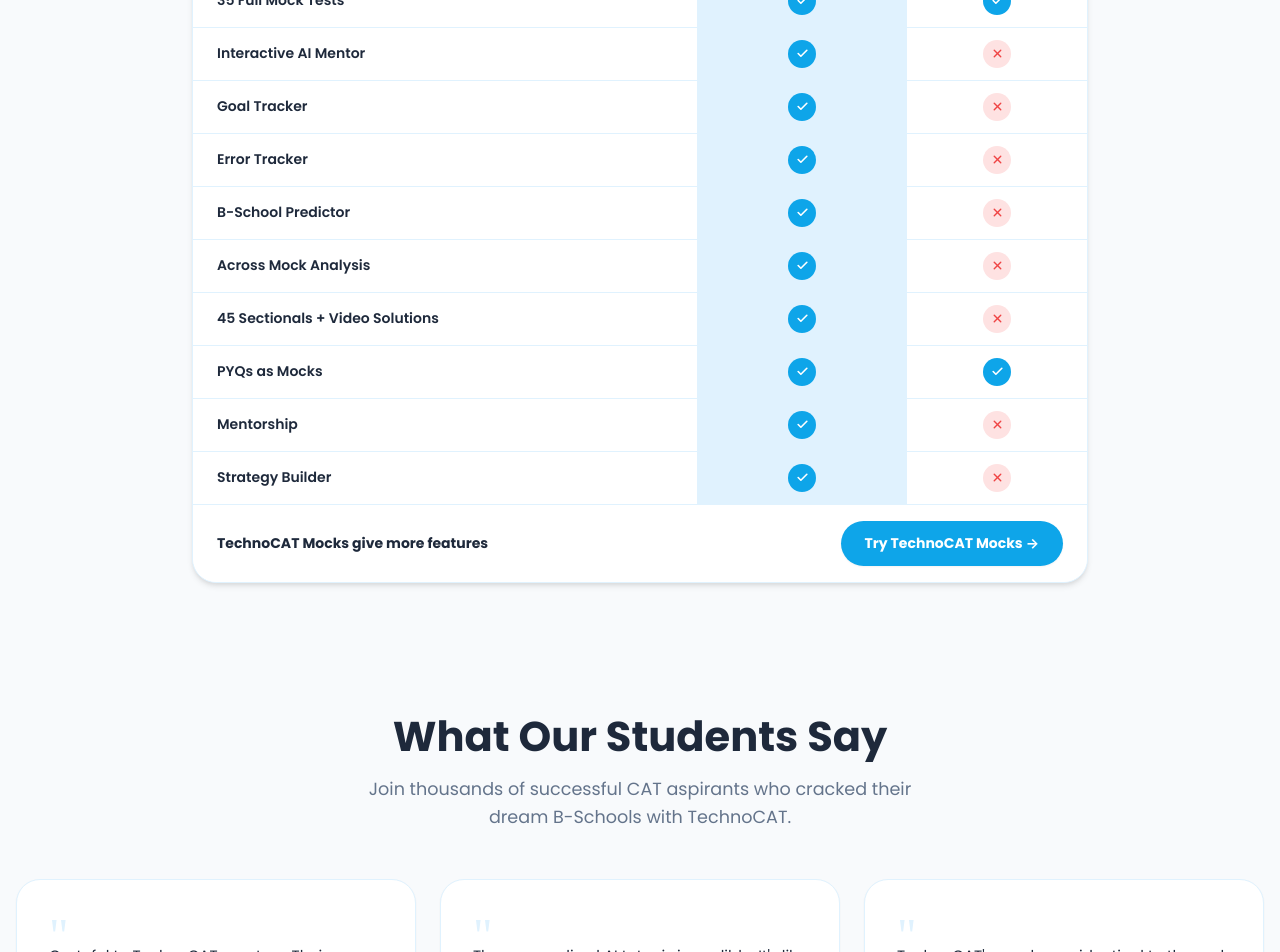
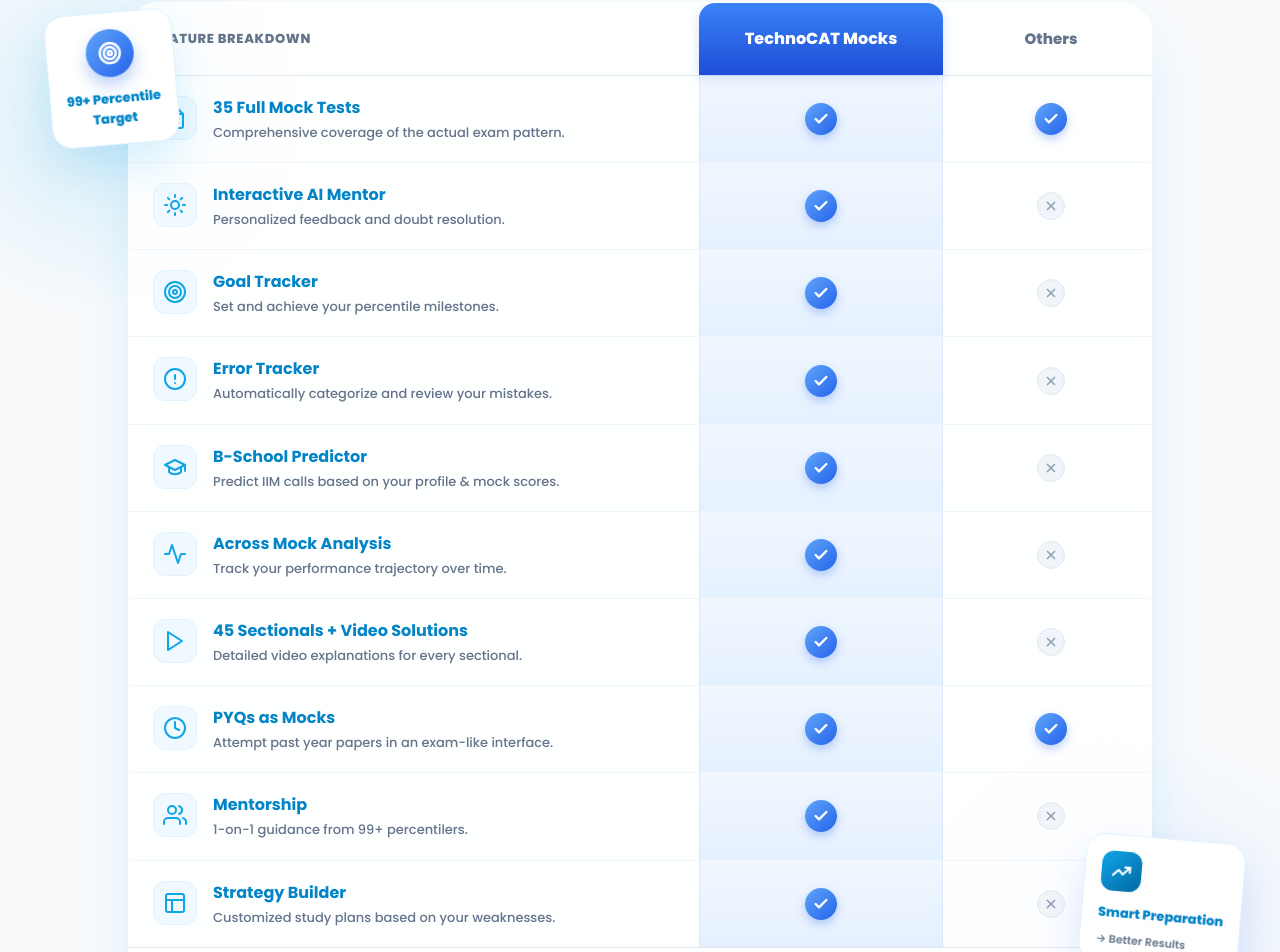
Before and after one commit to AyushmanGupta21/TechnoCAT, a Next.js app: page / in a window 1280 px wide. Shown: the part 7300-8252 px from the top of the page. Built offline with nearby package versions, Linux system fonts and the light colour scheme; no server answers.

Commit message:
UI: Exact match redesign of TechnoCAT vs Other Mocks comparison section

```diff
--- a/src/components/ComparisonTable.module.css
+++ b/src/components/ComparisonTable.module.css
@@ -2,153 +2,303 @@
   display: flex;
   align-items: center;
   justify-content: center;
-  padding: 64px 16px;
+  padding: 80px 16px;
   background: var(--bg-soft);
+  position: relative;
+  overflow: hidden;
 }
 
 .container {
   width: 100%;
-  max-width: 896px;
+  max-width: 1024px;
+  position: relative;
+  z-index: 2;
 }
 
 .titleSection {
   text-align: center;
-  margin-bottom: 32px;
+  margin-bottom: 48px;
 }
 
 .heading {
-  font-size: 1.7rem;
-  font-weight: 700;
-  color: var(--text-main);
+  font-size: 2rem;
+  font-weight: 800;
+  color: var(--primary-dark);
   line-height: 1.25;
 }
 
 @media (min-width: 1024px) {
-  .heading { font-size: 2.6rem; }
+  .heading { font-size: 2.8rem; }
+}
+
+.subtitle {
+  font-size: 16px;
+  color: #64748B;
+  margin-top: 12px;
+  font-weight: 500;
 }
 
 .vs { color: var(--primary); }
 
+/* Decorative Background Elements */
+.bgBlobLeft {
+  position: absolute;
+  top: 10%;
+  left: -100px;
+  width: 400px;
+  height: 400px;
+  background: radial-gradient(circle, rgba(14, 165, 233, 0.15) 0%, transparent 70%);
+  border-radius: 50%;
+  z-index: 1;
+}
+
+.bgBlobRight {
+  position: absolute;
+  bottom: -100px;
+  right: -100px;
+  width: 500px;
+  height: 500px;
+  background: radial-gradient(circle, rgba(59, 130, 246, 0.1) 0%, transparent 70%);
+  border-radius: 50%;
+  z-index: 1;
+}
+
+.bgDots {
+  position: absolute;
+  top: 40px;
+  right: 10%;
+  opacity: 0.3;
+  z-index: 1;
+}
+
+/* Floating Illustrations */
+.illustLeft {
+  position: absolute;
+  top: 150px;
+  left: -80px;
+  background: white;
+  padding: 16px;
+  border-radius: 20px;
+  box-shadow: 0 20px 40px rgba(14, 165, 233, 0.15);
+  display: flex;
+  flex-direction: column;
+  align-items: center;
+  gap: 12px;
+  transform: rotate(-5deg);
+  border: 1px solid #E0F2FE;
+  z-index: 3;
+}
+@media (max-width: 1200px) {
+  .illustLeft { display: none; }
+}
+
+.illustLeftIcon {
+  width: 48px;
+  height: 48px;
+  background: linear-gradient(135deg, #60A5FA 0%, #2563EB 100%);
+  border-radius: 50%;
+  display: flex;
+  align-items: center;
+  justify-content: center;
+  color: white;
+  box-shadow: 0 8px 16px rgba(37, 99, 235, 0.3);
+}
+
+.illustLeftText {
+  font-size: 13px;
+  font-weight: 800;
+  color: var(--primary-dark);
+  text-align: center;
+}
+
+.illustRight {
+  position: absolute;
+  bottom: 80px;
+  right: -90px;
+  background: white;
+  padding: 16px;
+  border-radius: 20px;
+  box-shadow: 0 20px 40px rgba(37, 99, 235, 0.15);
+  display: flex;
+  flex-direction: column;
+  gap: 10px;
+  transform: rotate(5deg);
+  border: 1px solid #E0F2FE;
+  z-index: 3;
+}
+@media (max-width: 1200px) {
+  .illustRight { display: none; }
+}
+
+.illustRightIcon {
+  width: 40px;
+  height: 40px;
+  background: linear-gradient(135deg, #0EA5E9 0%, #0369A1 100%);
+  border-radius: 12px;
+  display: flex;
+  align-items: center;
+  justify-content: center;
+  color: white;
+  margin-bottom: 4px;
+}
+
+.illustRightText {
+  font-size: 13px;
+  font-weight: 800;
+  color: var(--primary-dark);
+  line-height: 1.2;
+}
+
+.illustRightSub {
+  font-size: 11px;
+  color: #64748B;
+  font-weight: 600;
+}
+
+/* Table container */
 .tableWrapper {
   overflow-x: auto;
-  border-radius: 24px;
-  box-shadow: var(--shadow-md);
-  border: 1px solid var(--primary-light);
-  background: var(--white);
+  border-radius: 30px;
+  box-shadow: 0 30px 60px -15px rgba(14, 165, 233, 0.2);
+  border: 1px solid white;
+  background: rgba(255, 255, 255, 0.85);
+  backdrop-filter: blur(20px);
+  position: relative;
 }
 
 .tableInner {
-  min-width: 400px;
+  min-width: 600px;
 }
 
 .headerRow {
   display: grid;
-  grid-template-columns: 150px 90px 90px;
-  border-bottom: 1px solid var(--primary-light);
+  grid-template-columns: 1fr 220px 160px;
+  border-bottom: 1px solid #E2E8F0;
 }
-
 @media (min-width: 768px) {
-  .headerRow { grid-template-columns: 1fr 210px 180px; }
+  .headerRow { grid-template-columns: 1fr 260px 200px; }
 }
 
 .featureHeader {
-  padding: 12px 12px;
-  font-size: 11px;
-  font-weight: 700;
+  padding: 24px;
+  font-size: 13px;
+  font-weight: 800;
   text-transform: uppercase;
   letter-spacing: 0.05em;
-  color: var(--text-muted);
-}
-
-@media (min-width: 768px) {
-  .featureHeader { padding: 12px 24px; font-size: 12px; }
+  color: #64748B;
+  display: flex;
+  align-items: center;
 }
 
 .icatHeader {
-  padding: 12px 8px;
+  padding: 24px 16px;
   text-align: center;
-  background: var(--primary);
+  background: linear-gradient(180deg, #3B82F6 0%, #1D4ED8 100%);
   color: #fff;
-  font-size: 11px;
-  font-weight: 700;
-  text-transform: uppercase;
-  letter-spacing: 0.05em;
-}
-
-@media (min-width: 768px) {
-  .icatHeader { padding: 12px 16px; font-size: 12px; }
+  font-size: 16px;
+  font-weight: 800;
+  box-shadow: 0 4px 12px rgba(37, 99, 235, 0.2);
+  display: flex;
+  align-items: center;
+  justify-content: center;
+  border-top-left-radius: 16px;
+  border-top-right-radius: 16px;
+  margin: 0 8px;
 }
 
 .othersHeader {
-  padding: 12px 8px;
+  padding: 24px 16px;
   text-align: center;
-  font-size: 11px;
-  font-weight: 700;
-  text-transform: uppercase;
-  letter-spacing: 0.05em;
-  color: var(--text-muted);
-  border-left: 1px solid var(--primary-light);
+  font-size: 15px;
+  font-weight: 800;
+  color: #64748B;
+  display: flex;
+  align-items: center;
+  justify-content: center;
 }
 
-@media (min-width: 768px) {
-  .othersHeader { padding: 12px 16px; font-size: 12px; }
+.rows {
+  display: flex;
+  flex-direction: column;
 }
-
-.rows { }
 
 .row {
   display: grid;
-  grid-template-columns: 150px 90px 90px;
-  align-items: center;
-  border-top: 1px solid var(--primary-light);
+  grid-template-columns: 1fr 220px 160px;
+  align-items: stretch;
+  border-bottom: 1px solid #F1F5F9;
   transition: background 0.15s;
 }
-
-.row:hover { background: var(--bg-soft); }
-
 @media (min-width: 768px) {
-  .row { grid-template-columns: 1fr 210px 180px; }
+  .row { grid-template-columns: 1fr 260px 200px; }
 }
+.row:last-child {
+  border-bottom: none;
+}
+.row:hover { background: rgba(240, 249, 255, 0.5); }
 
 .featureCell {
-  padding: 16px 12px;
-  font-size: 12px;
-  font-weight: 600;
-  color: var(--text-main);
-  line-height: 1.35;
+  padding: 20px 24px;
+  display: flex;
+  align-items: flex-start;
+  gap: 16px;
 }
-
-@media (min-width: 768px) {
-  .featureCell { padding: 16px 24px; font-size: 14px; }
+.featureIconBox {
+  width: 44px;
+  height: 44px;
+  background: #F0F9FF;
+  border-radius: 12px;
+  display: flex;
+  align-items: center;
+  justify-content: center;
+  color: var(--primary);
+  flex-shrink: 0;
+  border: 1px solid #E0F2FE;
+}
+.featureTextWrap {
+  display: flex;
+  flex-direction: column;
+  gap: 4px;
+}
+.featureTitle {
+  font-size: 16px;
+  font-weight: 700;
+  color: var(--primary-dark);
+}
+.featureDesc {
+  font-size: 13px;
+  color: #64748B;
+  line-height: 1.4;
+  font-weight: 500;
 }
 
 .icatCell {
   display: flex;
+  align-items: center;
   justify-content: center;
-  padding: 12px;
-  background: var(--primary-light);
-  border-left: 1px solid var(--primary-light);
-  border-right: 1px solid var(--primary-light);
+  padding: 16px;
+  background: linear-gradient(180deg, rgba(219, 234, 254, 0.4) 0%, rgba(191, 219, 254, 0.4) 100%);
+  margin: 0 8px;
+  border-left: 1px solid rgba(59, 130, 246, 0.1);
+  border-right: 1px solid rgba(59, 130, 246, 0.1);
 }
 
 .othersCell {
   display: flex;
+  align-items: center;
   justify-content: center;
-  padding: 12px;
+  padding: 16px;
 }
 
 .checkGreen {
   display: flex;
   align-items: center;
   justify-content: center;
-  width: 24px;
-  height: 24px;
+  width: 32px;
+  height: 32px;
   border-radius: 50%;
-  background: var(--primary);
-}
-
-@media (min-width: 768px) {
-  .checkGreen { width: 28px; height: 28px; }
+  background: linear-gradient(135deg, #60A5FA 0%, #2563EB 100%);
+  box-shadow: 0 4px 10px rgba(37, 99, 235, 0.3);
 }
 
 .checkSvg { color: #fff; }
@@ -157,64 +307,62 @@
   display: flex;
   align-items: center;
   justify-content: center;
-  width: 24px;
-  height: 24px;
+  width: 28px;
+  height: 28px;
   border-radius: 50%;
-  background: #fee2e2;
+  background: #F1F5F9;
+  border: 1px solid #E2E8F0;
 }
 
-@media (min-width: 768px) {
-  .crossRed { width: 28px; height: 28px; }
-}
-
-.crossSvg { color: #ef4444; }
+.crossSvg { color: #94A3B8; }
 
 .tableFooter {
-  background: var(--bg-main);
-  padding: 16px 24px;
+  background: white;
+  padding: 24px;
   display: flex;
   flex-direction: column;
-  gap: 12px;
-  border-bottom-left-radius: 24px;
-  border-bottom-right-radius: 24px;
-  border-top: 1px solid var(--primary-light);
+  gap: 16px;
+  border-bottom-left-radius: 30px;
+  border-bottom-right-radius: 30px;
+  border-top: 1px solid #E2E8F0;
 }
-
 @media (min-width: 768px) {
   .tableFooter {
     flex-direction: row;
     align-items: center;
     justify-content: space-between;
+    padding: 24px 32px;
   }
 }
 
 .footerText {
-  font-size: 14px;
-  color: var(--text-muted);
+  font-size: 15px;
+  color: #64748B;
   text-align: center;
 }
-
 @media (min-width: 768px) {
   .footerText { text-align: left; }
 }
 
-.footerBold { font-weight: 700; color: var(--text-main); }
+.footerBold { font-weight: 800; color: var(--primary-dark); }
 
 .tryBtn {
   width: 100%;
   border-radius: 9999px;
-  background: var(--primary);
-  padding: 12px 24px;
-  font-size: 14px;
+  background: linear-gradient(135deg, #0EA5E9 0%, #2563EB 100%);
+  padding: 14px 32px;
+  font-size: 15px;
   font-weight: 700;
   color: #fff;
   cursor: pointer;
   transition: all 0.2s;
-  box-shadow: var(--shadow-sm);
+  box-shadow: 0 10px 20px rgba(37, 99, 235, 0.25);
   border: none;
 }
-.tryBtn:hover { background: var(--primary-dark); transform: translateY(-2px); box-shadow: var(--shadow-md); }
-
+.tryBtn:hover {
+  transform: translateY(-2px);
+  box-shadow: 0 15px 25px rgba(37, 99, 235, 0.35);
+}
 @media (min-width: 768px) {
   .tryBtn { width: auto; }
 }
--- a/src/components/ComparisonTable.tsx
+++ b/src/components/ComparisonTable.tsx
@@ -1,16 +1,132 @@
 import styles from "./ComparisonTable.module.css";
 
 const features = [
-  { name: "35 Full Mock Tests", icat: true, others: true },
-  { name: "Interactive AI Mentor", icat: true, others: false },
-  { name: "Goal Tracker", icat: true, others: false },
-  { name: "Error Tracker", icat: true, others: false },
-  { name: "B-School Predictor", icat: true, others: false },
-  { name: "Across Mock Analysis", icat: true, others: false },
-  { name: "45 Sectionals + Video Solutions", icat: true, others: false },
-  { name: "PYQs as Mocks", icat: true, others: true },
-  { name: "Mentorship", icat: true, others: false },
-  { name: "Strategy Builder", icat: true, others: false },
+  {
+    name: "35 Full Mock Tests",
+    desc: "Comprehensive coverage of the actual exam pattern.",
+    icon: (
+      <svg width="24" height="24" viewBox="0 0 24 24" fill="none" stroke="currentColor" strokeWidth="2" strokeLinecap="round" strokeLinejoin="round">
+        <path d="M14 2H6a2 2 0 0 0-2 2v16a2 2 0 0 0 2 2h12a2 2 0 0 0 2-2V8z"/>
+        <polyline points="14 2 14 8 20 8"/>
+        <line x1="16" y1="13" x2="8" y2="13"/>
+        <line x1="16" y1="17" x2="8" y2="17"/>
+        <polyline points="10 9 9 9 8 9"/>
+      </svg>
+    ),
+    icat: true,
+    others: true
+  },
+  {
+    name: "Interactive AI Mentor",
+    desc: "Personalized feedback and doubt resolution.",
+    icon: (
+      <svg width="24" height="24" viewBox="0 0 24 24" fill="none" stroke="currentColor" strokeWidth="2" strokeLinecap="round" strokeLinejoin="round">
+        <path d="M12 2v2M12 20v2M4.93 4.93l1.41 1.41M17.66 17.66l1.41 1.41M2 12h2M20 12h2M6.34 17.66l-1.41 1.41M19.07 4.93l-1.41 1.41"/>
+        <circle cx="12" cy="12" r="4"/>
+      </svg>
+    ),
+    icat: true,
+    others: false
+  },
+  {
+    name: "Goal Tracker",
+    desc: "Set and achieve your percentile milestones.",
+    icon: (
+      <svg width="24" height="24" viewBox="0 0 24 24" fill="none" stroke="currentColor" strokeWidth="2" strokeLinecap="round" strokeLinejoin="round">
+        <circle cx="12" cy="12" r="10"/>
+        <circle cx="12" cy="12" r="6"/>
+        <circle cx="12" cy="12" r="2"/>
+      </svg>
+    ),
+    icat: true,
+    others: false
+  },
+  {
+    name: "Error Tracker",
+    desc: "Automatically categorize and review your mistakes.",
+    icon: (
+      <svg width="24" height="24" viewBox="0 0 24 24" fill="none" stroke="currentColor" strokeWidth="2" strokeLinecap="round" strokeLinejoin="round">
+        <circle cx="12" cy="12" r="10"/>
+        <line x1="12" y1="8" x2="12" y2="12"/>
+        <line x1="12" y1="16" x2="12.01" y2="16"/>
+      </svg>
+    ),
+    icat: true,
+    others: false
+  },
+  {
+    name: "B-School Predictor",
+    desc: "Predict IIM calls based on your profile & mock scores.",
+    icon: (
+      <svg width="24" height="24" viewBox="0 0 24 24" fill="none" stroke="currentColor" strokeWidth="2" strokeLinecap="round" strokeLinejoin="round">
+        <path d="M22 10v6M2 10l10-5 10 5-10 5z"/>
+        <path d="M6 12v5c3 3 9 3 12 0v-5"/>
+      </svg>
+    ),
+    icat: true,
+    others: false
+  },
+  {
+    name: "Across Mock Analysis",
+    desc: "Track your performance trajectory over time.",
+    icon: (
+      <svg width="24" height="24" viewBox="0 0 24 24" fill="none" stroke="currentColor" strokeWidth="2" strokeLinecap="round" strokeLinejoin="round">
+        <polyline points="22 12 18 12 15 21 9 3 6 12 2 12"/>
+      </svg>
+    ),
+    icat: true,
+    others: false
+  },
+  {
+    name: "45 Sectionals + Video Solutions",
+    desc: "Detailed video explanations for every sectional.",
+    icon: (
+      <svg width="24" height="24" viewBox="0 0 24 24" fill="none" stroke="currentColor" strokeWidth="2" strokeLinecap="round" strokeLinejoin="round">
+        <polygon points="5 3 19 12 5 21 5 3"/>
+      </svg>
+    ),
+    icat: true,
+    others: false
+  },
+  {
+    name: "PYQs as Mocks",
+    desc: "Attempt past year papers in an exam-like interface.",
+    icon: (
+      <svg width="24" height="24" viewBox="0 0 24 24" fill="none" stroke="currentColor" strokeWidth="2" strokeLinecap="round" strokeLinejoin="round">
+        <circle cx="12" cy="12" r="10"/>
+        <polyline points="12 6 12 12 16 14"/>
+      </svg>
+    ),
+    icat: true,
+    others: true
+  },
+  {
+    name: "Mentorship",
+    desc: "1-on-1 guidance from 99+ percentilers.",
+    icon: (
+      <svg width="24" height="24" viewBox="0 0 24 24" fill="none" stroke="currentColor" strokeWidth="2" strokeLinecap="round" strokeLinejoin="round">
+        <path d="M17 21v-2a4 4 0 0 0-4-4H5a4 4 0 0 0-4 4v2"/>
+        <circle cx="9" cy="7" r="4"/>
+        <path d="M23 21v-2a4 4 0 0 0-3-3.87"/>
+        <path d="M16 3.13a4 4 0 0 1 0 7.75"/>
+      </svg>
+    ),
+    icat: true,
+    others: false
+  },
+  {
+    name: "Strategy Builder",
+    desc: "Customized study plans based on your weaknesses.",
+    icon: (
+      <svg width="24" height="24" viewBox="0 0 24 24" fill="none" stroke="currentColor" strokeWidth="2" strokeLinecap="round" strokeLinejoin="round">
+        <rect x="3" y="3" width="18" height="18" rx="2" ry="2"/>
+        <line x1="3" y1="9" x2="21" y2="9"/>
+        <line x1="9" y1="21" x2="9" y2="9"/>
+      </svg>
+    ),
+    icat: true,
+    others: false
+  },
 ];
 
 function CheckIcon() {
@@ -18,12 +134,12 @@ function CheckIcon() {
     <span className={styles.checkGreen}>
       <svg
         xmlns="http://www.w3.org/2000/svg"
-        width="13"
-        height="13"
+        width="16"
+        height="16"
         viewBox="0 0 24 24"
         fill="none"
         stroke="currentColor"
-        strokeWidth="3"
+        strokeWidth="3.5"
         strokeLinecap="round"
         strokeLinejoin="round"
         className={styles.checkSvg}
@@ -39,12 +155,12 @@ function CrossIcon() {
     <span className={styles.crossRed}>
       <svg
         xmlns="http://www.w3.org/2000/svg"
-        width="13"
-        height="13"
+        width="14"
+        height="14"
         viewBox="0 0 24 24"
         fill="none"
         stroke="currentColor"
-        strokeWidth="2.5"
+        strokeWidth="3"
         strokeLinecap="round"
         strokeLinejoin="round"
         className={styles.crossSvg}
@@ -59,18 +175,55 @@ function CrossIcon() {
 export default function ComparisonTable() {
   return (
     <div className={styles.wrapper}>
+      {/* Decorative Backgrounds */}
+      <div className={styles.bgBlobLeft}></div>
+      <div className={styles.bgBlobRight}></div>
+      <div className={styles.bgDots}>
+        <svg width="100" height="100" viewBox="0 0 100 100" fill="none">
+          <pattern id="dots" x="0" y="0" width="20" height="20" patternUnits="userSpaceOnUse">
+            <circle cx="2" cy="2" r="2" fill="#3B82F6" />
+          </pattern>
+          <rect width="100" height="100" fill="url(#dots)" />
+        </svg>
+      </div>
+
       <div className={styles.container}>
+
+        {/* Illustrations */}
+        <div className={styles.illustLeft}>
+          <div className={styles.illustLeftIcon}>
+            <svg width="24" height="24" viewBox="0 0 24 24" fill="none" stroke="currentColor" strokeWidth="2.5" strokeLinecap="round" strokeLinejoin="round">
+              <circle cx="12" cy="12" r="10"/>
+              <circle cx="12" cy="12" r="6"/>
+              <circle cx="12" cy="12" r="2"/>
+            </svg>
+          </div>
+          <span className={styles.illustLeftText}>99+ Percentile<br/>Target</span>
+        </div>
+
+        <div className={styles.illustRight}>
+          <div className={styles.illustRightIcon}>
+            <svg width="20" height="20" viewBox="0 0 24 24" fill="none" stroke="currentColor" strokeWidth="2.5" strokeLinecap="round" strokeLinejoin="round">
+              <polyline points="22 7 13.5 15.5 8.5 10.5 2 17"/>
+              <polyline points="16 7 22 7 22 13"/>
+            </svg>
+          </div>
+          <span className={styles.illustRightText}>Smart Preparation</span>
+          <span className={styles.illustRightSub}>→ Better Results</span>
+        </div>
+
         <div className={styles.titleSection}>
           <h2 className={styles.heading}>
             TechnoCAT <span className={styles.vs}>vs</span> Other Mocks
           </h2>
+          <p className={styles.subtitle}>See why top aspirants choose our AI-powered platform</p>
         </div>
 
         <div className={styles.tableWrapper}>
           <div className={styles.tableInner}>
             {/* Header */}
             <div className={styles.headerRow}>
-              <div className={styles.featureHeader}>Feature</div>
+              <div className={styles.featureHeader}>Feature Breakdown</div>
               <div className={styles.icatHeader}>TechnoCAT Mocks</div>
               <div className={styles.othersHeader}>Others</div>
             </div>
@@ -79,7 +232,15 @@ export default function ComparisonTable() {
             <div className={styles.rows}>
               {features.map((feature, i) => (
                 <div key={i} className={styles.row}>
-                  <div className={styles.featureCell}>{feature.name}</div>
+                  <div className={styles.featureCell}>
+                    <div className={styles.featureIconBox}>
+                      {feature.icon}
+                    </div>
+                    <div className={styles.featureTextWrap}>
+                      <span className={styles.featureTitle}>{feature.name}</span>
+                      <span className={styles.featureDesc}>{feature.desc}</span>
+                    </div>
+                  </div>
                   <div className={styles.icatCell}>
                     <CheckIcon />
                   </div>
@@ -93,7 +254,7 @@ export default function ComparisonTable() {
             {/* Footer CTA */}
             <div className={styles.tableFooter}>
               <p className={styles.footerText}>
-                <span className={styles.footerBold}>TechnoCAT Mocks give more features</span>
+                <span className={styles.footerBold}>TechnoCAT Mocks give you everything you need</span> to crack the CAT exam.
               </p>
               <button className={styles.tryBtn}>Try TechnoCAT Mocks →</button>
             </div>
```
